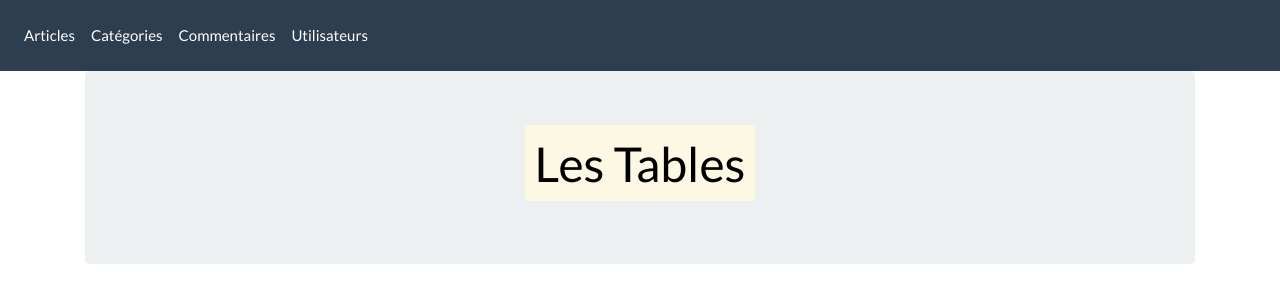
After one commit to marcelnuzzo/shopStore, a Symfony app: template templates/admin/categorie.html.twig in a window 1280 px wide. The commit adds this page. Shown: the top 303 px of the page. Run offline with Twig, Linux system fonts and the light colour scheme; the template is opened without the code that fills it, so the values that code supplies are empty; some libraries are stand-ins or nearby versions.

Commit message:
controller admin

```diff
--- a/src/Controller/HomeController.php
+++ b/src/Controller/HomeController.php
@@ -51,7 +51,7 @@ class HomeController extends AbstractController
     }
 
     /**
-     *  @Route("/admin", name="admin")
+     *  @Route("/admin/admin", name="admin")
     */
     public function admin()
     {
--- /dev/null
+++ b/templates/admin/categorie.html.twig
@@ -0,0 +1,11 @@
+{% extends 'base_admin.html.twig' %}
+
+{% block title %}Liste des catégories!{% endblock %}
+
+{% block body %}
+
+<div class = "jumbotron">
+    <h1 style="text-align:center"><mark>Les Tables</mark></h1>
+</div>
+
+{% endblock %}
--- /dev/null
+++ b/templates/base_admin.html.twig
@@ -0,0 +1,43 @@
+<!DOCTYPE html>
+<html>
+    <head>
+        <meta charset="UTF-8">
+        <meta name="viewport" content="width=device-width, initial-scale=1">
+        <title>{% block title %}Shop store{% endblock %}</title>
+        <script src="https://cdnjs.cloudflare.com/ajax/libs/popper.js/1.14.7/umd/popper.min.js"></script>
+        <link rel="stylesheet" href="//code.jquery.com/ui/1.12.1/themes/base/jquery-ui.css">
+        <link rel="stylesheet" href="https://bootswatch.com/4/flatly/bootstrap.min.css">
+        <script src="https://ajax.googleapis.com/ajax/libs/jquery/1.12.4/jquery.min.js"></script>
+        <script src="https://maxcdn.bootstrapcdn.com/bootstrap/4.3.1/js/bootstrap.min.js"></script>
+        {% block stylesheets %}{% endblock %}
+    </head>
+    <body>
+        <nav class="navbar navbar-expand-lg navbar-dark bg-primary">
+
+            <button class="navbar-toggler" type="button" data-toggle="collapse" data-target="#navbarColor01" aria-controls="navbarColor01" aria-expanded="false" aria-label="Toggle navigation">
+                <span class="navbar-toggler-icon"></span>
+            </button>
+
+            <div class="collapse navbar-collapse" id="navbarColor01">
+                <ul class="navbar-nav mr-auto">
+                    <li class="nav-item">
+                        <a class="nav-link" href="#">Articles</a>
+                    </li>
+                     <li class="nav-item">
+                        <a class="nav-link" href="#">Catégories</a>
+                    </li>
+                    <li class="nav-item">
+                        <a class="nav-link" href="#">Commentaires</a>
+                    </li>
+                    <li class="nav-item">
+                        <a class="nav-link" href="#">Utilisateurs</a>
+                    </li>
+                </ul>
+            </div>
+        </nav>
+        <div class="container">
+            {% block body %}{% endblock %}
+        </div>
+        {% block javascripts %}{% endblock %}
+    </body>
+</html>
```
Also changed, not shown: src/Controller/AdminController.php (added, +34 -0 lines), templates/admin/edit_admin.html.twig (added, +11 -0 lines), templates/admin/index.html.twig (added, +20 -0 lines), templates/base.html.twig (+5 -2 lines).
